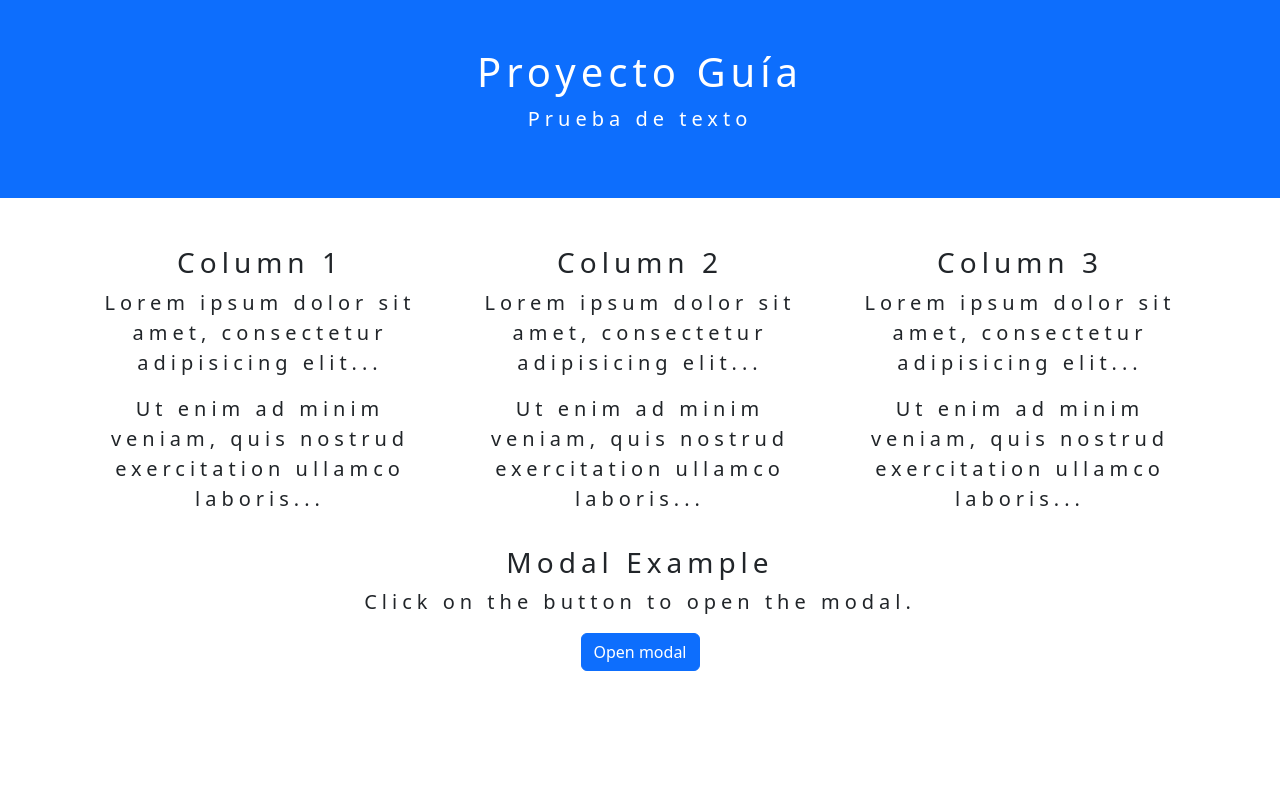
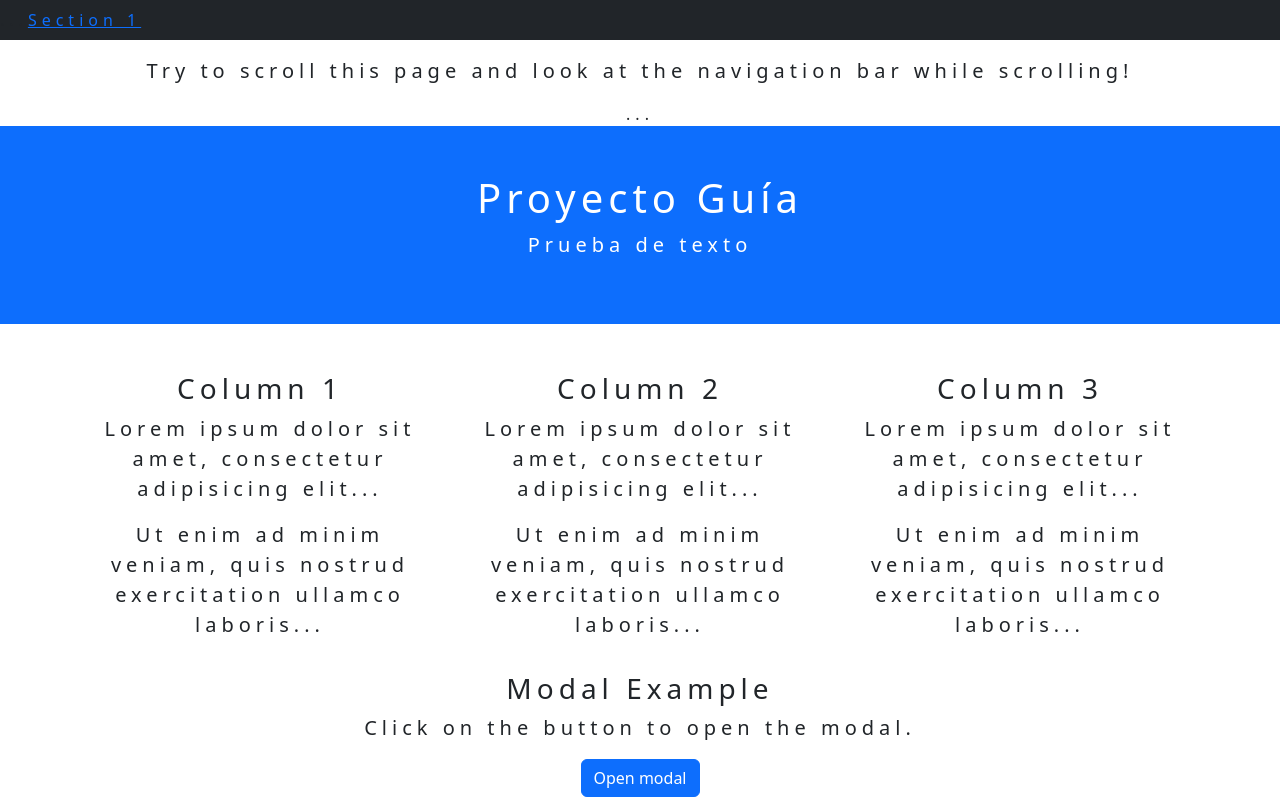
Before and after one commit to Proyecto4-Grupo2/proyecto4, a React (Create React App) app in the folder proyectoguia/: page / in a window 1280 px wide. Built offline with nearby package versions, Linux system fonts and the light colour scheme.

Commit message:
scrollspy

```diff
--- a/proyectoguia/public/index.html
+++ b/proyectoguia/public/index.html
@@ -12,7 +12,6 @@
     />
     <link rel="apple-touch-icon" href="%PUBLIC_URL%/logo192.png" />
     <link rel="stylesheet" href="%PUBLIC_URL%/index.css" />
-
     <!--
       manifest.json provides metadata used when your web app is installed on a
       user's mobile device or desktop. See https://developers.google.com/web/fundamentals/web-app-manifest/
@@ -27,10 +26,11 @@
       work correctly both with client-side routing and a non-root public URL.
       Learn how to configure a non-root public URL by running `npm run build`.
     -->
-    <title>React App</title>
+    <title>Culture Club</title>
+
   </head>
   <body>
-    <noscript>You need to enable JavaScript to run this app.</noscript>
+    <noscript>Necesitas activar JavaScript para que se muestre bien la web</noscript>
     <div id="root"></div>
     <!--
       This HTML file is a template.
--- a/proyectoguia/src/App.js
+++ b/proyectoguia/src/App.js
@@ -3,15 +3,16 @@ import React from 'react';
 import './App.css';
 import 'bootstrap/dist/css/bootstrap.min.css'; // Importa CSS para BS
 import 'bootstrap'; // Importa JS para BS
-import Modal from './components/Modal'; // Importa el componente Modal
-import Banner from './components/Banner'; // Importa el componente Banner
-import Columns from './components/Columns'; // Importa el componente Modal
-
+import Modal from './components/Modalbs'; // Importa el componente Modal
+import Banner from './components/Bannerbs'; // Importa el componente Banner
+import Columns from './components/Columnsbs'; // Importa el componente Columns
+import Scrollspy from './components/Scrollspybs'; // Importa el componentes Scrollspy
+// import Cookies from './components/Cookies'; // Importa el componente Cookies
 
 function App(){
   return (
       <div className="App">
-        <Banner /> <Columns /> <Modal />
+        <Scrollspy /> <Banner /> <Columns /> <Modal />
       </div>
   );
 }
--- a/proyectoguia/src/components/Columns.jsx
+++ b/proyectoguia/src/components/Columnsbs.jsx
@@ -4,7 +4,7 @@ import 'bootstrap' // Importa JS para BS
 
 // Crea las columnas en BS
 
-function Columns() {
+function Columnsbs() {
   return  (
     <div className="columnsbs">
         <div className="container mt-5">
@@ -33,4 +33,4 @@ function Columns() {
 }
 
 
-export default Columns
+export default Columnsbs
--- /dev/null
+++ b/proyectoguia/src/components/Cookies.jsx
@@ -0,0 +1,8 @@
+import React from 'react'
+import 'bootstrap/dist/css/bootstrap.min.css'; // // Importa CSS para BS
+import 'bootstrap' // Importa JS para BS
+
+
+
+
+export default Cookies
--- /dev/null
+++ b/proyectoguia/src/components/Scrollspybs.jsx
@@ -0,0 +1,27 @@
+import React from 'react'
+import 'bootstrap/dist/css/bootstrap.min.css'; // Importa CSS para BS
+import 'bootstrap'; // Importa JS para BS
+
+
+function Scrollspybs() {
+    return  (
+        <body data-bs-spy="scroll" data-bs-target=".navbar" data-bs-offset="50">
+            <nav class="navbar navbar-expand-sm bg-dark navbar-dark fixed-top">
+                ...
+                    <ul class="navbar-nav">
+                        <li><a href="#section1">Section 1</a></li>
+                    </ul>
+            </nav>
+
+            <div id="section1">
+                <h1>Section 1</h1>
+                    <p>Try to scroll this page and look at the navigation bar while scrolling!</p>
+            </div>
+                ...
+
+        </body>
+    )
+}
+
+
+export default Scrollspybs
```
Also changed, not shown: proyectoguia/src/components/Modalbs.jsx (renamed from proyectoguia/src/components/Modal.jsx, +4 -4 lines), proyectoguia/src/components/Bannerbs.jsx (renamed from proyectoguia/src/components/Banner.jsx).
